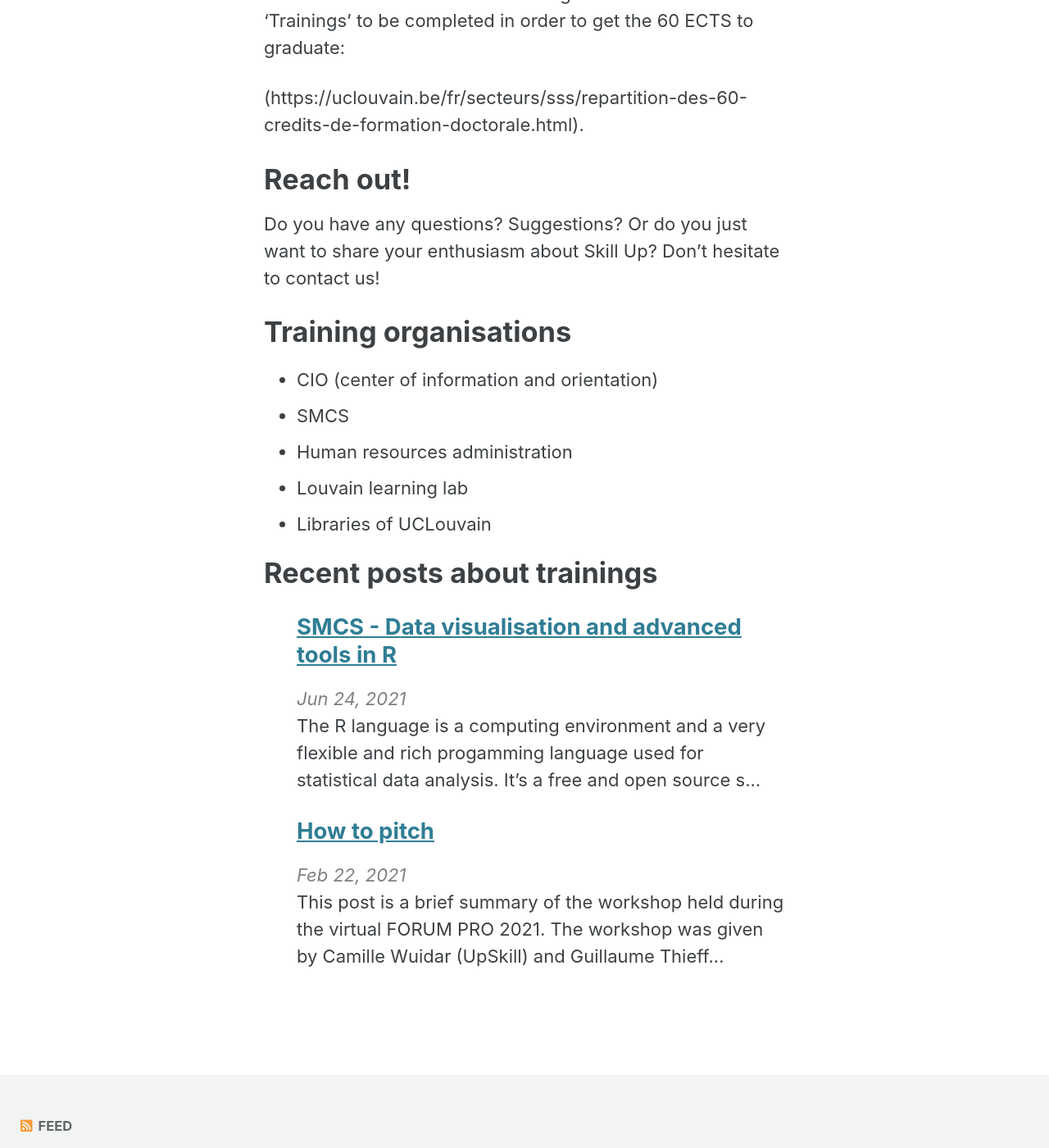
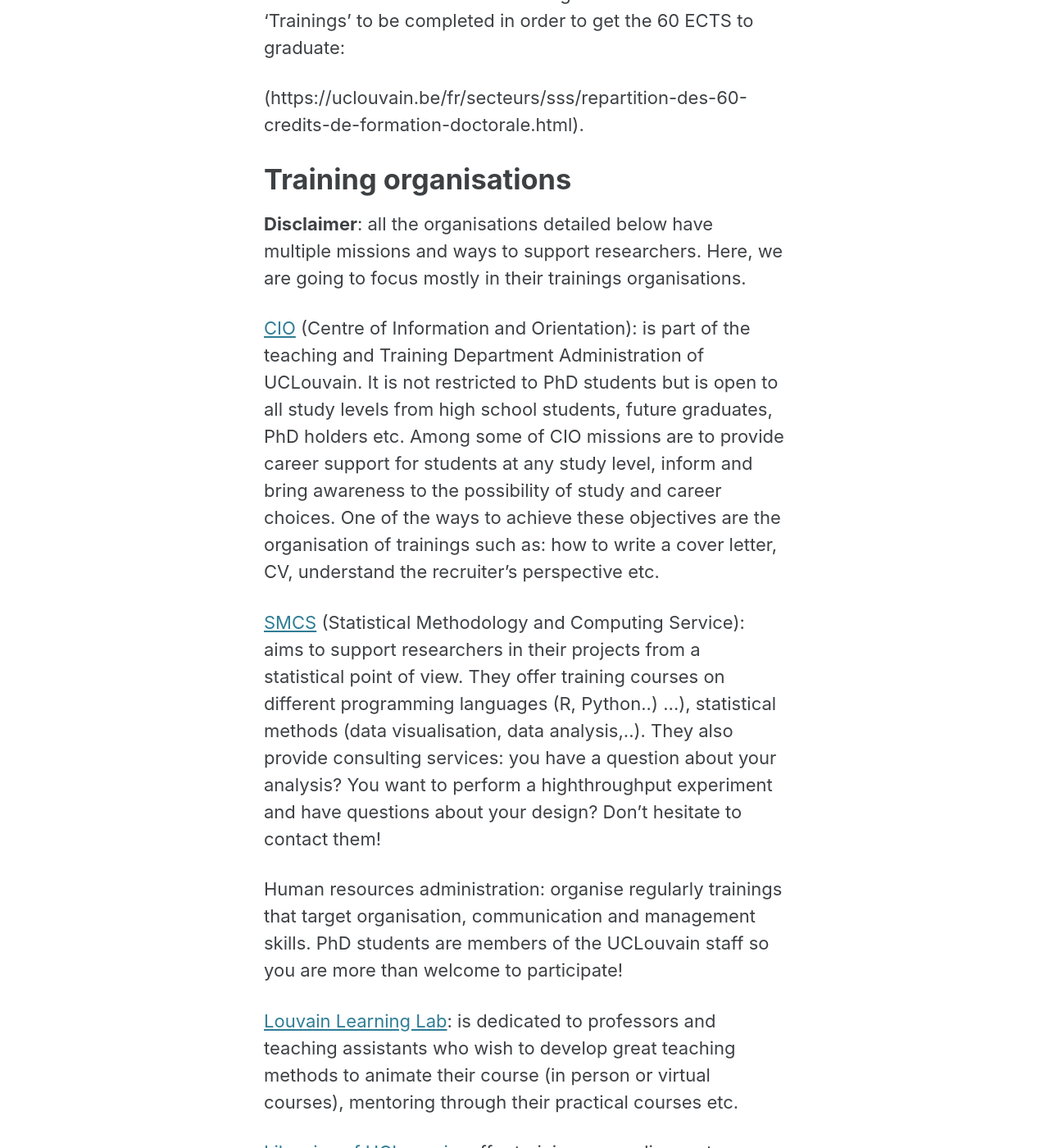
Before and after one commit to dduvstudents/dduvstudents.github.io, a Jekyll site: the page built from _pages/trainings.md, in a window 1280 px wide and 1400 px high, scrolled down 1878 px. Shown: the whole window at 82% size. Built offline with Jekyll 4.4.1, drawn with Linux system fonts in a browser that asks for light colours; cached includes are drawn as plain includes; some of the changed text lies outside the part shown.

Commit message:
Added content to the trainings page

```diff
--- a/_pages/trainings.md
+++ b/_pages/trainings.md
@@ -39,17 +39,47 @@
 
 (https://uclouvain.be/fr/secteurs/sss/repartition-des-60-credits-de-formation-doctorale.html).
 
-# Reach out!
-
-Do you have any questions? Suggestions? Or do you just want to share your enthusiasm about Skill Up? Don’t hesitate to contact us!
-
 # Training organisations
 
-- CIO (center of information and orientation)
-- SMCS
-- Human resources administration
-- Louvain learning lab
-- Libraries of UCLouvain
+**Disclaimer**: all the organisations detailed below have multiple missions and ways to support researchers. Here, we are going to focus mostly in their trainings organisations.
+
+[CIO](https://uclouvain.be/fr/etudier/cio) (Centre of Information and Orientation): is part of the teaching and Training Department Administration of UCLouvain. It is not restricted to PhD students but is open to all study levels from high school students, future graduates, PhD holders etc. Among some of CIO missions are to provide career support for students at any study level, inform and bring awareness to the possibility of study and career choices. One of the ways to achieve these objectives are the organisation of trainings such as: how to write a cover letter, CV, understand the recruiter’s perspective etc.
+
+[SMCS](https://uclouvain.be/en/research-institutes/lidam/smcs.html) (Statistical Methodology and Computing Service): aims to support researchers in their projects from a statistical point of view. They offer training courses on different programming languages (R, Python..) …), statistical methods (data visualisation, data analysis,..). They also provide consulting services: you have a question about your analysis? You want to perform a highthroughput experiment and have questions about your design? Don’t hesitate to contact them!
+
+Human resources administration: organise regularly trainings that target organisation, communication and management skills. PhD students are members of the UCLouvain staff so you are more than welcome to participate!
+
+[Louvain Learning Lab](https://uclouvain.be/en/study/lll): is dedicated to professors and teaching assistants who wish to develop great teaching methods to animate their course (in person or virtual courses), mentoring through their practical courses etc.
+
+[Libraries of UCLouvain](https://uclouvain.be/fr/bibliotheques): offer trainings regarding motor search engines, publishing in open access, reference management tools.
+
+# In practice: Valodoc
+
+You can access all trainings offered by UCLouvain from the [Valodoc website](https://search-engine-pe.sipr.ucl.ac.be/valodoc/)
+
+This website allows you to search for trainings by different filters such as the date, organisers, types of trainings. The research engine is pretty straightforward so don’t hesitate to look for the trainings that can help you further develop your skills in an area of interest.
+
+This site is part of Valodoc effort to accompany students before, during and after doctoral school. It gathers information about what exactly a PhD journey is, the administrative procedures needed to enrol, as well as tool to help guide through the PhD and support for 	finding a career path after the graduation. Do not hesitate to check it out!
+
+# Heads up!
+
+For the trainings to be efficient a limited number of seats are available for each session. Additionally, as mentioned above, these trainings are not only dedicated to PhD students. If you have a training that you wish to take sign up for it as soon as it opens to make sure to have a saved seat. Another possibility is to register on a waiting list and be called if a cancellation occurs. Trainings are planned ahead the academic year so you won’t have multiple new trainings coming up often during the semester.
+
+Some trainings are only available in French, so don’t forget to check the language of the session!
+
+# Contact
+
+Do you have any questions? Suggestions?
+
+Heard of interesting trainings internal or external to UCLouvain?
+
+Want to give a feedback about a training you recently had?
+
+Do you have a training that you’d love to have but can’t find a seat available?
+
+Or just want to share your enthusiasm about Skill Up?
+
+Don’t hesitate to contact us!
 
 # Recent posts about trainings
 
```
